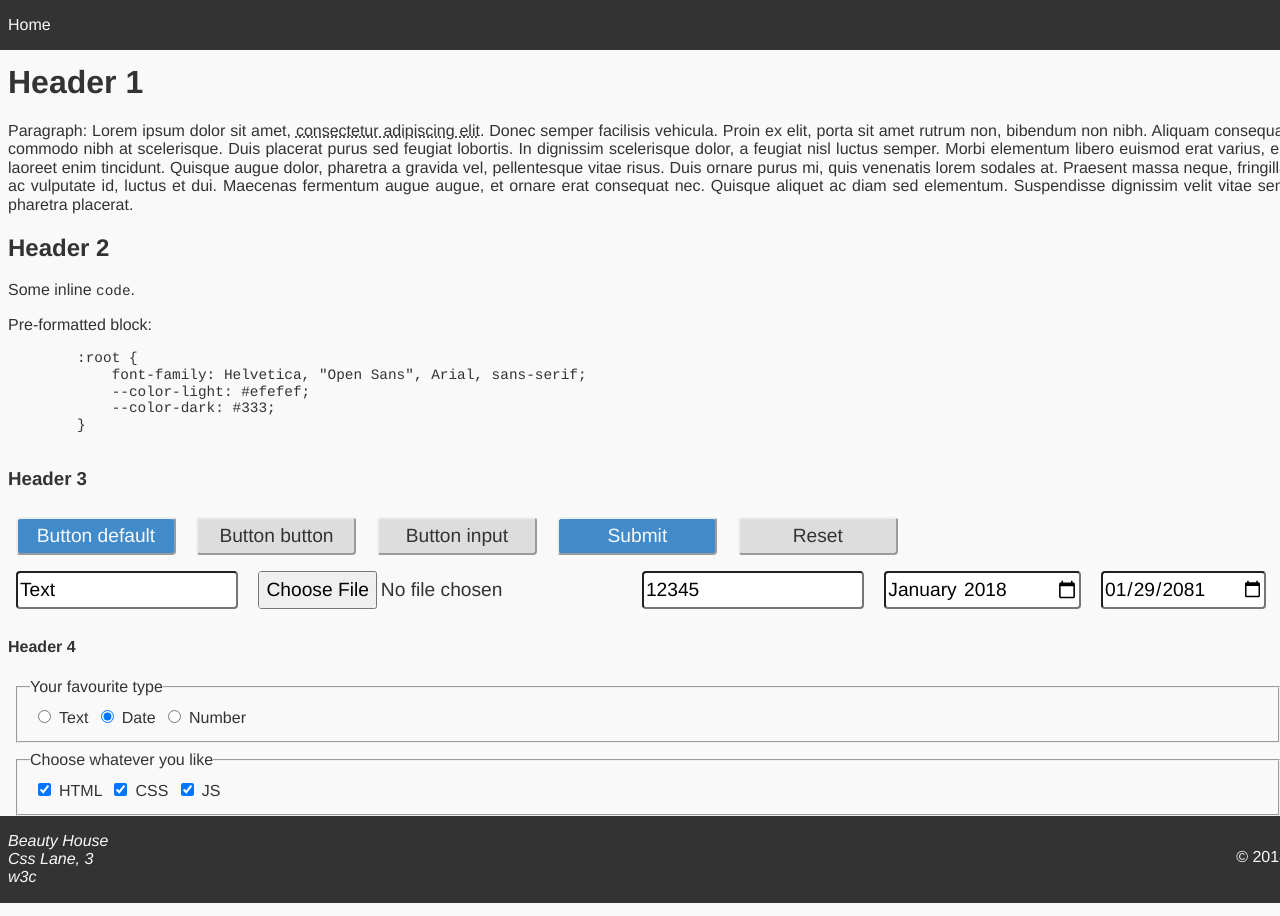
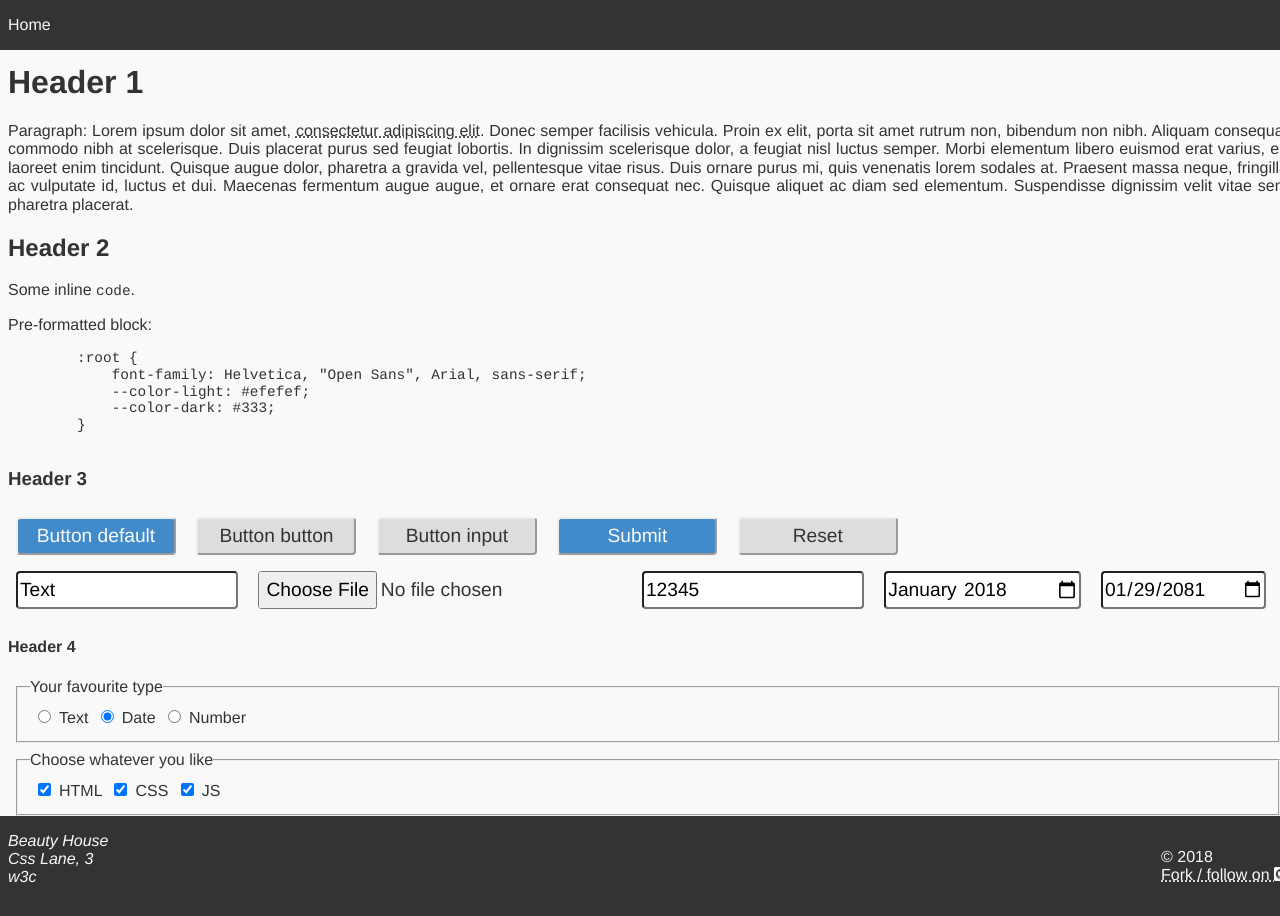
Before and after one commit to OleksiyRudenko/default-beauty.css, a plain HTML site: page index.html in a window 1280 px wide. Drawn offline with nearby package versions, Linux system fonts and the light colour scheme; a web font is replaced by a local one.

Commit message:
html: Add link to repo

```diff
--- a/index.html
+++ b/index.html
@@ -79,7 +79,10 @@
         w3c
     </address>
     <p>
-        © 2018
+        © 2018<br/>
+        <a href="https://github.com/OleksiyRudenko/default-beauty.css">
+            Fork / follow on <i class="fab fa-github-square"></i>
+        </a>
     </p>
 </footer>
 </body>
```
